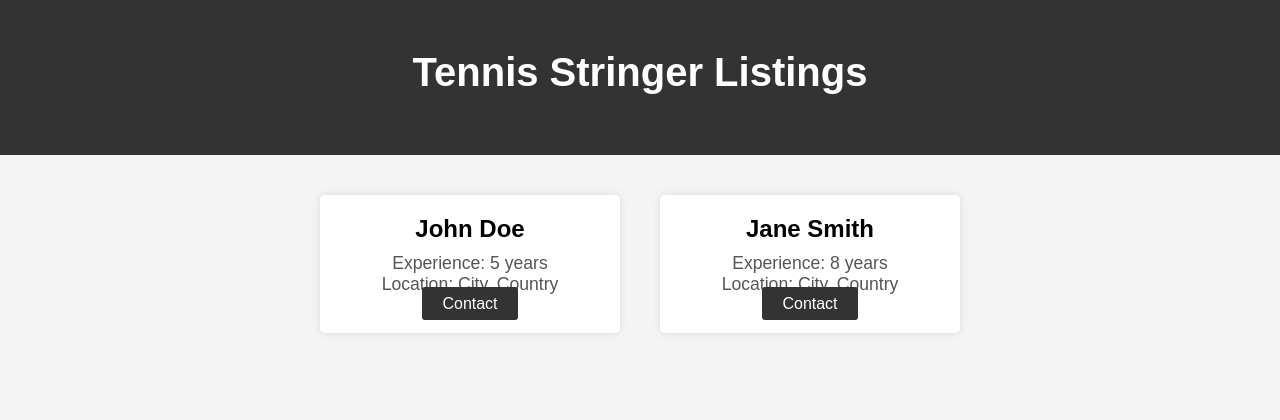
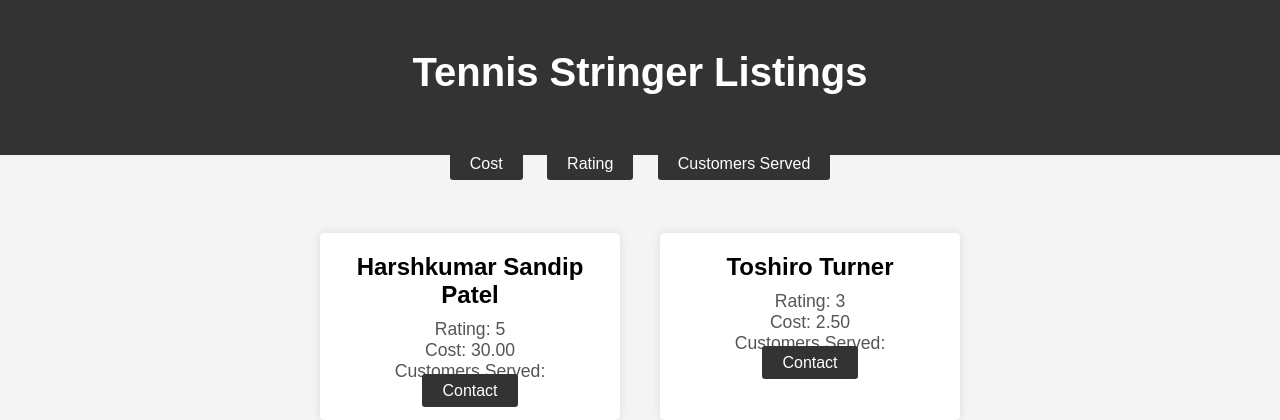
Before and after one commit to Harsh-Sarvaiya/ReStrung, a Django app: page /playground/main/tennis in a window 1280 px wide. Shown: the top 420 px of the page. Run offline with Django 4.2, Linux system fonts and the light colour scheme; data comes from the database, SQL or seed files in the repository; both versions use the stored data as it was after the commit.

Commit message:
Add files via upload

```diff
--- a/website/playground/templates/tennis.html
+++ b/website/playground/templates/tennis.html
@@ -29,6 +29,28 @@
         header h1 {
             font-size: 2.5em;
             margin-bottom: 10px;
+        }
+
+        /* Buttons row styles */
+        .button-row {
+            text-align: center;
+            margin-bottom: 20px;
+        }
+
+        .button {
+            margin: 0 10px;
+            padding: 8px 20px;
+            border: none;
+            border-radius: 3px;
+            background-color: #333;
+            color: #fff;
+            text-decoration: none;
+            cursor: pointer;
+            transition: background-color 0.3s;
+        }
+
+        .button:hover {
+            background-color: #555;
         }
 
         /* Listings styles */
@@ -85,11 +107,16 @@
     <header>
         <h1>Tennis Stringer Listings</h1>
     </header>
-
+    <!-- Buttons Row -->
+    <div class="button-row">
+        <a href="tennis_cost" class="button">Cost</a>
+        <a href="tennis_rating" class="button">Rating</a>
+        <a href="tennis_cust" class="button">Customers Served</a>
+    </div>
     <!-- Listing Section -->
     <div class="listing-container">
 
-        <!-- Stringer Card - Example 1 -->
+        <!-- Stringer Card - Example 1
         <div class="stringer-card">
             <h2>John Doe</h2>
             <p>Experience: 5 years</p>
@@ -97,13 +124,22 @@
             <a href="mailto:john@example.com" class="contact-btn">Contact</a>
         </div>
 
-        <!-- Stringer Card - Example 2 -->
+            Stringer Card - Example 2
         <div class="stringer-card">
             <h2>Jane Smith</h2>
             <p>Experience: 8 years</p>
             <p>Location: City, Country</p>
             <a href="mailto:jane@example.com" class="contact-btn">Contact</a>
+        </div> -->
+        {% for stringer in stringers %}
+        <div class="stringer-card">
+            <h2>{{stringer.fullName}}</h2>
+            <p>Rating: {{stringer.rating}}</p>
+            <p>Cost: {{stringer.cost}}</p>
+            <p>Customers Served: {{stringer.numberOfLifeTimeCustomers}}</p>
+            <a href="mailto:{{stringer.emailAddress}}" class="contact-btn">Contact</a>
         </div>
+        {% endfor %}
 
         <!-- Add more stringer cards as needed -->
         <!-- Example: Copy the structure of the stringer card and modify details -->
--- a/website/playground/urls.py
+++ b/website/playground/urls.py
@@ -6,7 +6,12 @@
     path('hello/', views.say_hello),
     path('main/', views.main),
         path('main/badminton', views.badminton),
+        path('main/badminton_cust',views.stringer_badminton_cust),
+        path('main/badminton_rating',views.stringer_badminton_rating),
+        path('main/badminton_cost',views.stringer_badminton_cost),
         path('main/tennis', views.tennis),
         path('main/squash', views.squash),
-        path('main/full_stringer_list',views.full_stringer_list)
+        path('main/tennis_cust',views.stringer_tennis_cust),
+        path('main/tennis_rating', views.stringer_tennis_rating),
+        path('main/tennis_cost', views.stringer_tennis_cost)
 ]
--- a/website/playground/views.py
+++ b/website/playground/views.py
@@ -19,23 +19,45 @@
     #return HttpResponse('Hello World')
     return render(request, 'hello.html', {'name': 'Mosh'})
 
-def full_stringer_list(request):
-    stringersdata = stringers.objects.all().order_by('sport')
-    return render(request, 'full_stringer_list.html', { 'stringers':stringersdata})
-
 def main (request):
     return render(request, 'index.html')
 
 def badminton (request):
+    stringerdata = stringers.objects.all().order_by('fullName')
+    return render(request, 'badminton.html', { 'stringers': stringerdata})
     return render(request, 'badminton.html')
+
+def stringer_badminton_cust(request):
+    stringerdata = stringers.objects.all().order_by('numberOfLifeTimeCustomers')
+    return render(request, 'badminton.html', { 'stringers': stringerdata})
+
+def stringer_badminton_cost(request):
+    stringerdata = stringers.objects.all().order_by('cost')
+    return render(request, 'badminton.html', { 'stringers': stringerdata})
+
+def stringer_badminton_rating(request):
+    stringerdata = stringers.objects.all().order_by('rating')
+    return render(request, 'badminton.html', { 'stringers': stringerdata})
 
 def squash(request):
     return render(request, 'squash.html')
 
 def tennis(request):
+    stringerdata = stringers.objects.all().order_by('fullName')
+    return render(request, 'tennis.html', { 'stringers': stringerdata})
     return render(request, 'tennis.html')
 
+def stringer_tennis_cust(request):
+    stringerdata = stringers.objects.all().order_by('numberOfLifeTimeCustomers')
+    return render(request, 'tennis.html', { 'stringers': stringerdata})
 
+def stringer_tennis_cost(request):
+    stringerdata = stringers.objects.all().order_by('cost')
+    return render(request, 'tennis.html', { 'stringers': stringerdata})
+
+def stringer_tennis_rating(request):
+    stringerdata = stringers.objects.all().order_by('rating')
+    return render(request, 'tennis.html', { 'stringers': stringerdata})
 
 #note: this is where we want to pull data from db
 def quicksort(arr):
```
Also changed, not shown: website/playground/templates/badminton.html (+39 -3 lines), website/playground/templates/full_stringer_list.html (+5 -11 lines), website/db.sqlite3, website/playground/templates/hello.html (line endings or trailing spaces).
